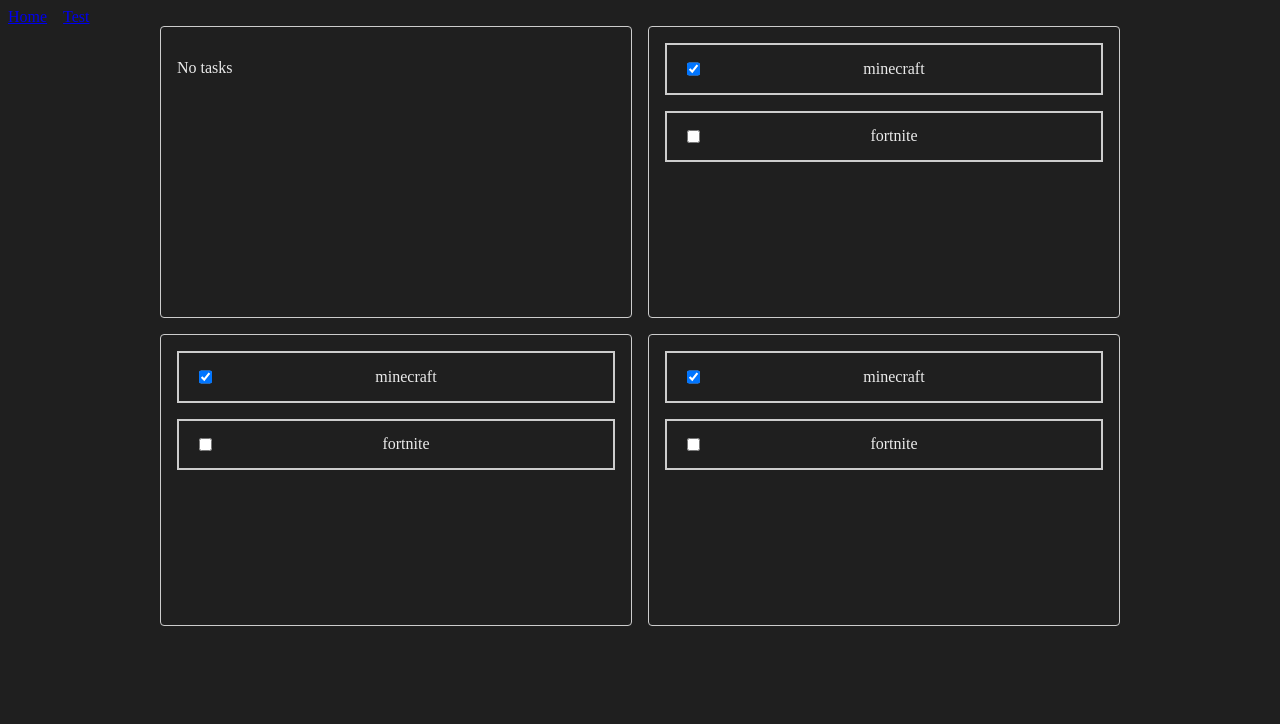
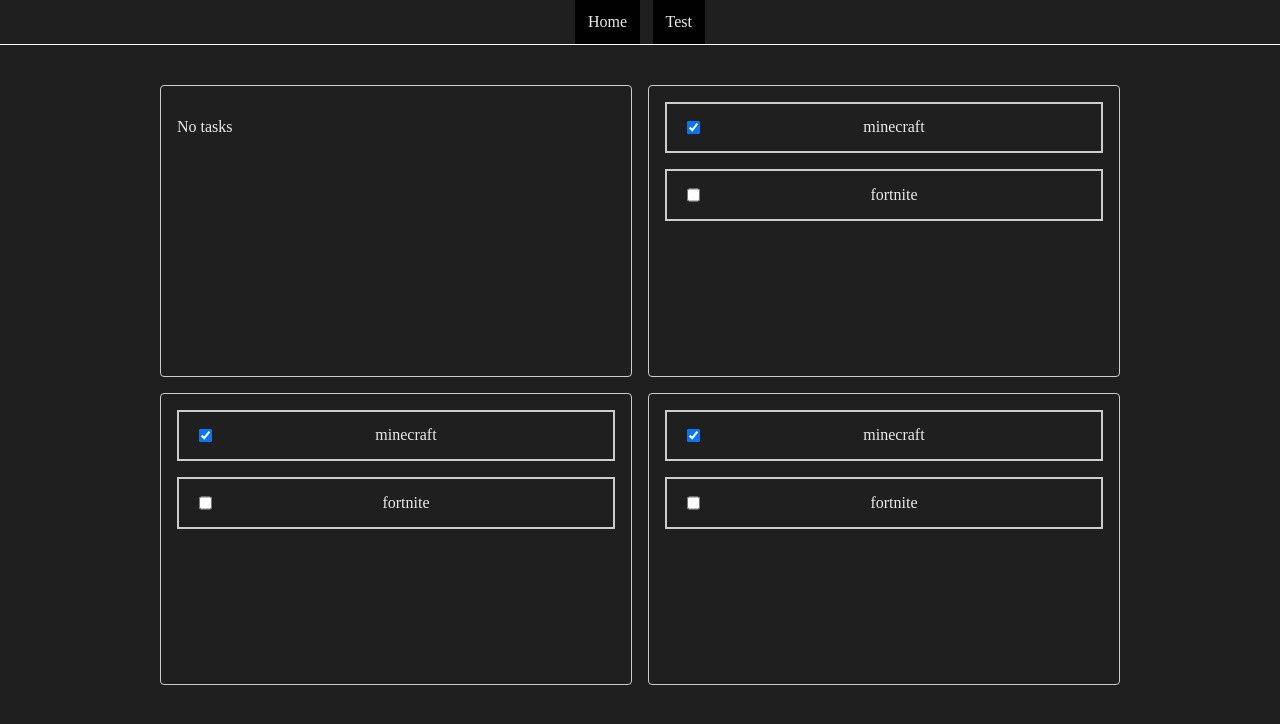
Before and after one commit to Sakui-ph/eisenhower-productivity-app, a React (Vite) app: page / in a window 1280 px wide. Shown: the top 724 px of the page. Built offline with nearby package versions, Linux system fonts and the light colour scheme.

Commit message:
navbar style

```diff
--- a/src/components/Navbar/Navbar.tsx
+++ b/src/components/Navbar/Navbar.tsx
@@ -6,8 +6,12 @@
     <>
       <div className="navbar">
         <nav>
-          <a href="/">Home</a>
-          <a href="/test">Test</a>
+          <div className="navbar-link">
+            <a href="/">Home</a>
+          </div>
+          <div className="navbar-link">
+            <a href="/test">Test</a>
+          </div>
         </nav>
       </div>
       <Outlet />
--- a/src/components/Navbar/styles/navbar.css
+++ b/src/components/Navbar/styles/navbar.css
@@ -3,8 +3,26 @@
     flex-direction: row;
     gap: 1em;
     list-style: none;
+    margin: 0 0 0 0;
+    justify-content: center;
+    gap: 1vw;
+}
+
+.navbar {
+    border-bottom: solid 1px white;
+    margin-bottom: 5vh;
 }
 
 .navbar a {
-    display: inline;
+    display: block;
+    margin: 0 0 0 0;
+    position: relative;
+    height: 100%;
+    width: 100%;
+    padding: 1vw;
 }
+
+.navbar-link {
+    text-align: center;
+    background-color: rgb(1, 1, 1);
+}
--- a/src/styles/base.css
+++ b/src/styles/base.css
@@ -1,5 +1,9 @@
 :root {
     box-sizing: border-box;
+}
+
+* {
+    /* outline: solid 1px green; */
 }
 
 *,
@@ -11,6 +15,9 @@
 body {
     background-color: var(--background);
     color: var(--text-theme-color);
+
+    padding: 0;
+    margin: 0;
 }
 
 .dark-theme {
@@ -22,3 +29,13 @@
     --background: rgb(235, 235, 235);
     --text-theme-color: #1f1f1f;
 }
+
+a:hover {
+    text-decoration: none;
+}
+
+a {
+    color: var(--text-theme-color);
+    font-style: normal;
+    text-decoration: none;
+}
```
